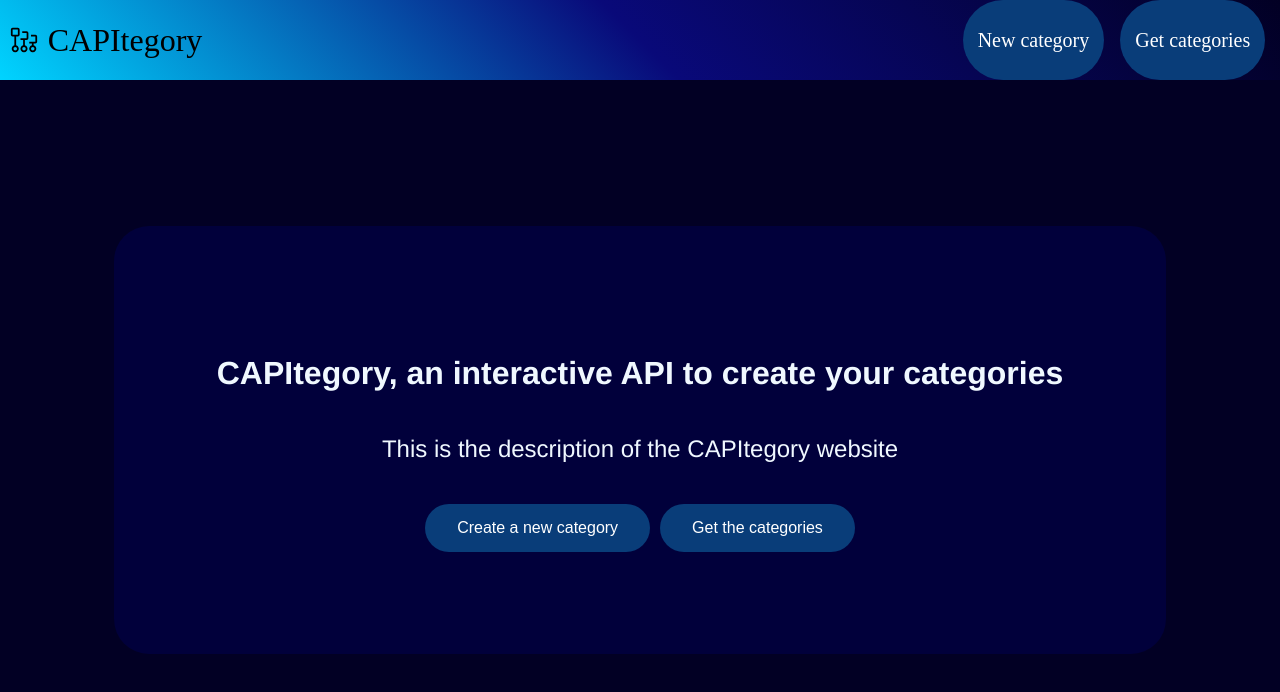
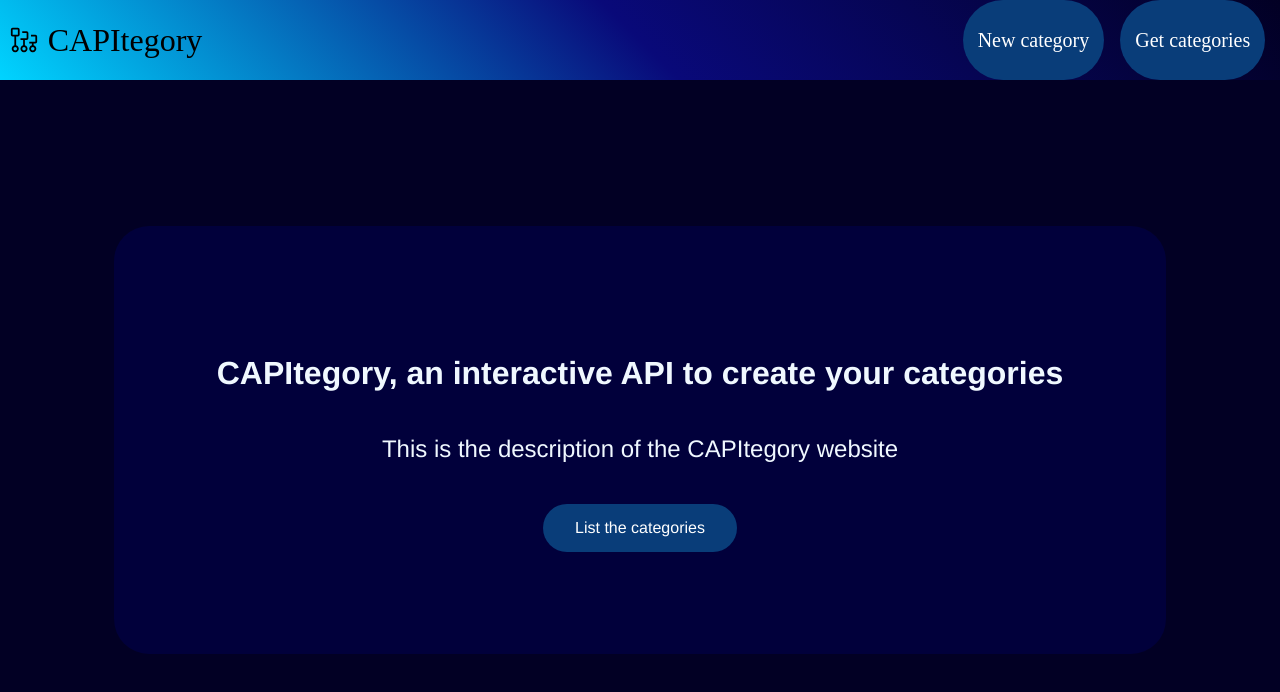
Before and after one commit to CAPItegory/front-end, an Angular app: page / in a window 1280 px wide. Shown: the top 692 px of the page. Built offline with nearby package versions, Linux system fonts and the light colour scheme.

Commit message:
feat: create components Create and List, add list route

```diff
--- a/src/app/app.routes.ts
+++ b/src/app/app.routes.ts
@@ -1,8 +1,8 @@
 import { Routes } from '@angular/router';
 import { HomeComponent } from './home/home.component';
-import { CategoryComponent } from './category/category.component';
+import { ListCategoryComponent } from './list-category/list-category.component';
 
 export const routes: Routes = [
     { path : '', component: HomeComponent },
-    { path : 'category', component: CategoryComponent }
+    { path : 'list', component: ListCategoryComponent}
 ];
--- /dev/null
+++ b/src/app/create-category/create-category.component.html
@@ -0,0 +1 @@
+<p>create-category works!</p>
--- a/src/app/home/home.component.html
+++ b/src/app/home/home.component.html
@@ -2,7 +2,8 @@
     <h2>CAPItegory, an interactive API to create your categories</h2>
     <p>This is the description of the CAPItegory website</p>
     <span>
-        <button class="create_category" type="button">Create a new category</button>
-        <button class="get_categories" type="button">Get the categories</button>
+        <a routerLink="/list" routerLinkActive="active" type="button">
+            List the categories
+        </a>
     </span>
 </div>
--- a/src/app/home/home.component.scss
+++ b/src/app/home/home.component.scss
@@ -9,7 +9,7 @@ $font-stack: Helvetica, sans-serif;
   border-radius: 35px;
 }
 
-.create_category, .get_categories {
+a {
   background-color: #093d79;
   border: none;
   color: white;
--- a/src/app/home/home.component.ts
+++ b/src/app/home/home.component.ts
@@ -1,10 +1,11 @@
 import { Component } from '@angular/core';
 import { NavBarComponent } from "../nav-bar/nav-bar.component";
+import { RouterLink, RouterLinkActive } from '@angular/router';
 
 @Component({
   selector: 'app-home',
   standalone: true,
-  imports: [NavBarComponent],
+  imports: [NavBarComponent, RouterLink, RouterLinkActive],
   templateUrl: './home.component.html',
   styleUrl: './home.component.scss'
 })
--- /dev/null
+++ b/src/app/list-category/list-category.component.html
@@ -0,0 +1 @@
+<p>list-category works!</p>
```
Also changed, not shown: src/app/create-category/create-category.component.ts (added, +12 -0 lines), src/app/list-category/list-category.component.ts (added, +12 -0 lines), src/app/create-category/create-category.component.scss (added), src/app/list-category/list-category.component.scss (added), 2 other files (tests, documents, lock files or other folders).
